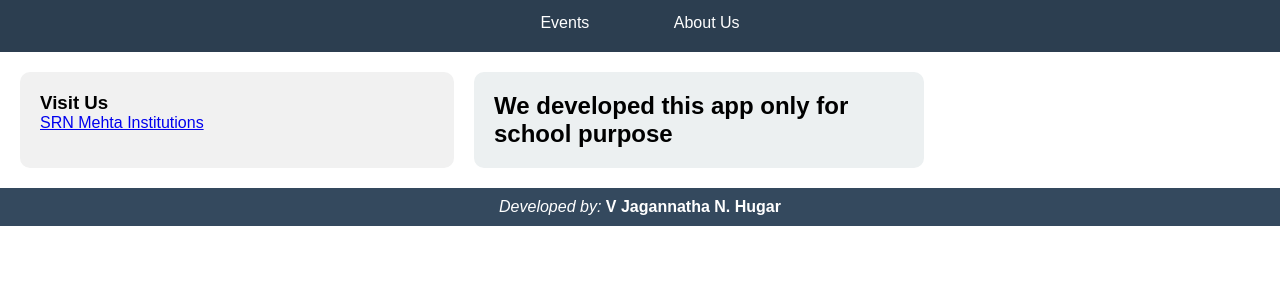
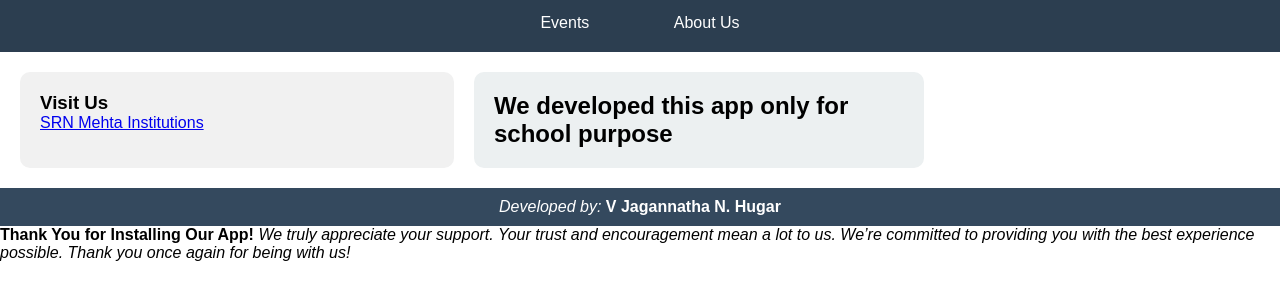
Before and after one commit to JaganNH/SRNMSTATE, a plain HTML site: page index.html in a window 1280 px wide. Shown: the part 398-698 px from the top of the page. Drawn offline with Linux system fonts and the light colour scheme.

Commit message:
Update index.html

```diff
--- a/index.html
+++ b/index.html
@@ -104,6 +104,9 @@
     <!-- Footer -->
     <div class="footer"><i>Developed by:</i> <b>V Jagannatha N. Hugar</b></div>
 
-
+<b>Thank You for Installing Our App!</b>
+<i>We truly appreciate your support. Your trust and encouragement mean a lot to us.
+We’re committed to providing you with the best experience possible.
+Thank you once again for being with us!</i>
 </body>
 </html>
```
